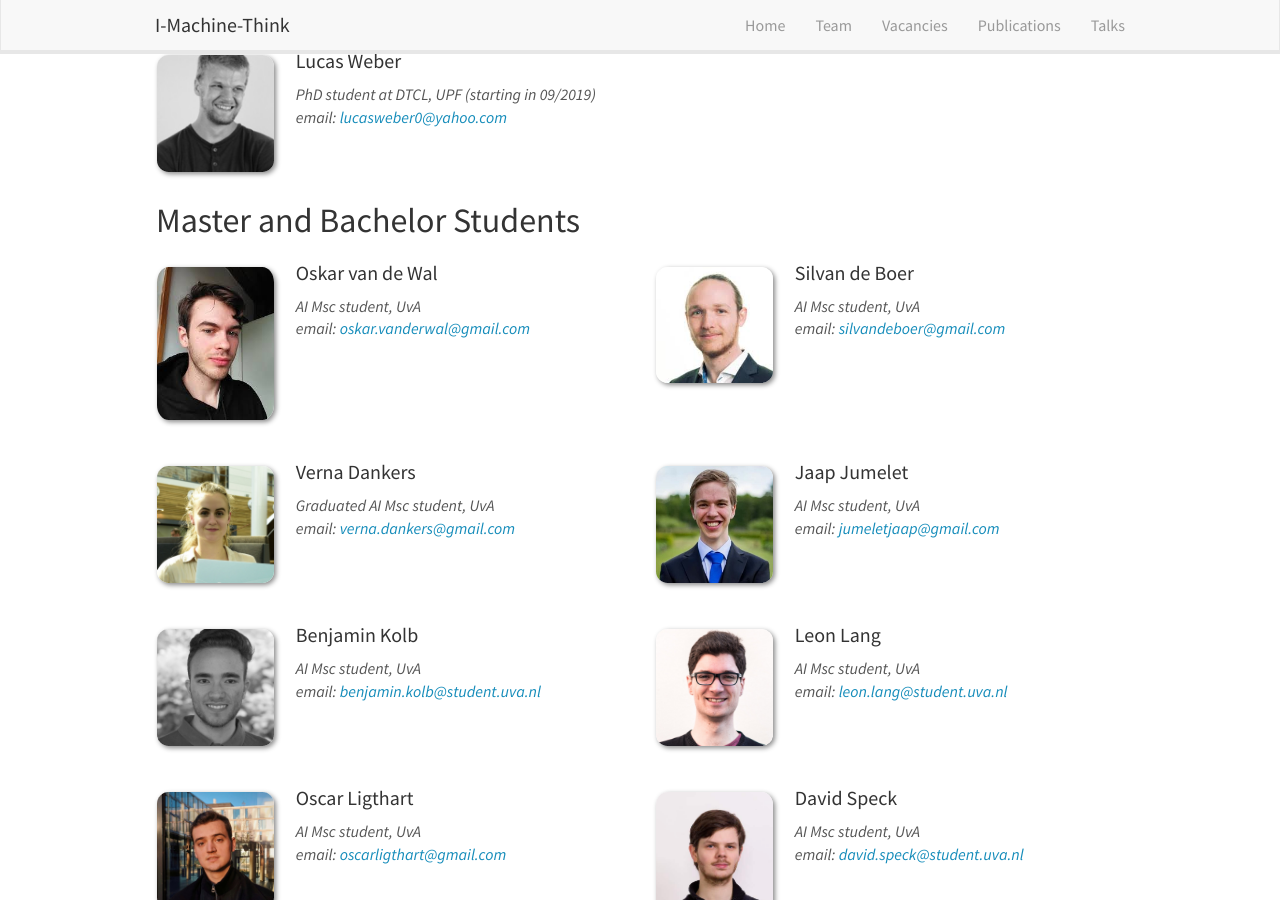
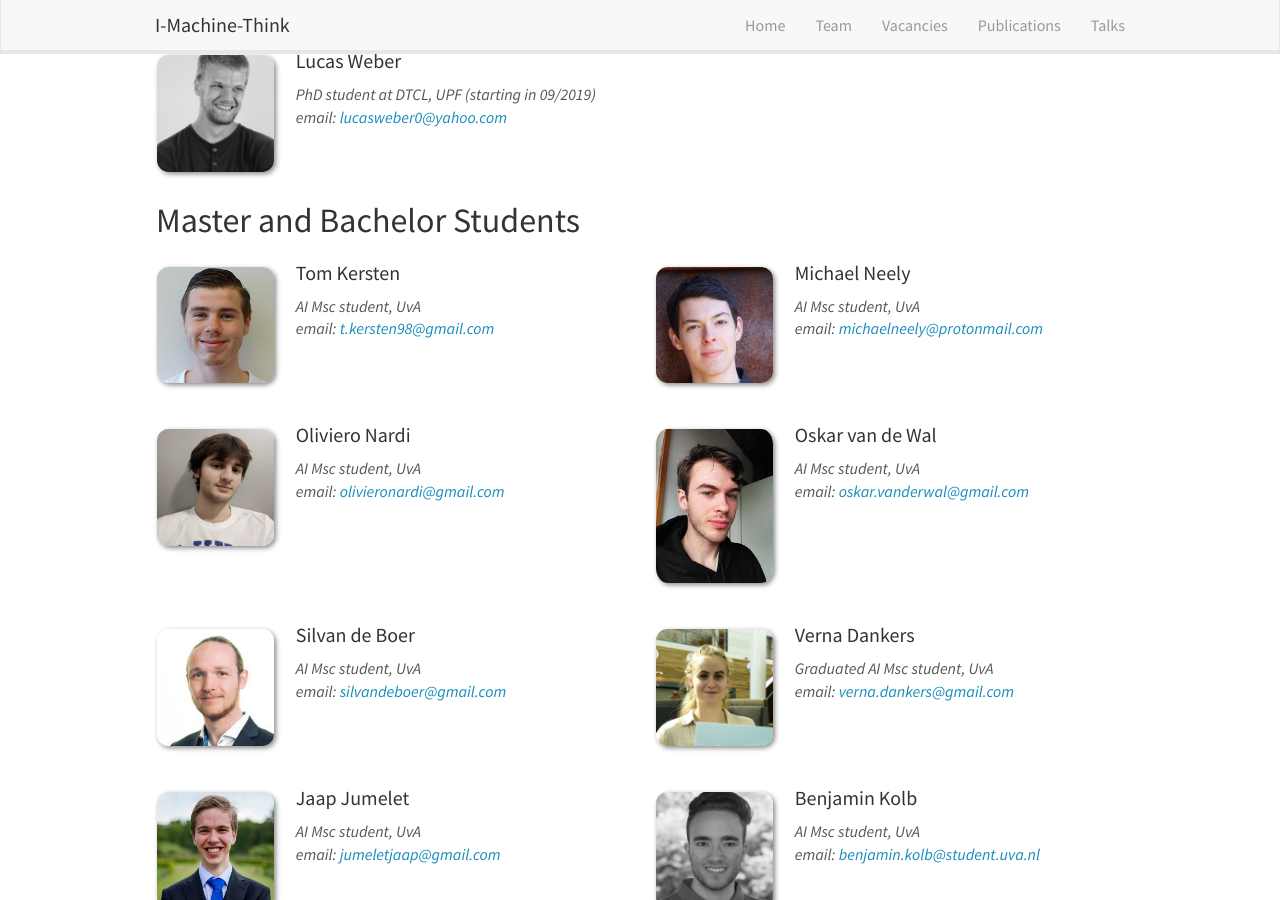
Before and after one commit to i-machine-think/i-machine-think.github.io, a Jekyll site: the page built from _pages/team.md, in a window 1280 px wide and 900 px high, scrolled down 534 px. Built offline with Jekyll 4.4.1, drawn with Linux system fonts in a browser that asks for light colours; nearby versions of some CDN libraries.

Commit message:
Add picture of Oliviero

```diff
--- a/_data/students.yml
+++ b/_data/students.yml
@@ -8,6 +8,21 @@
 #  education3:
 #  education4:
 #
+- name: Tom Kersten
+  photo: TKersten.jpeg
+  info: AI Msc student, UvA
+  email: t.kersten98@gmail.com
+
+- name: Michael Neely
+  photo: MNeely.jpeg
+  info: AI Msc student, UvA
+  email: michaelneely@protonmail.com
+
+- name: Oliviero Nardi
+  photo: ONardi.png
+  info: AI Msc student, UvA
+  email: olivieronardi@gmail.com
+
 - name: Oskar van de Wal
   photo: OvdWal.jpeg
   info: AI Msc student, UvA
```
Also changed, not shown: images/teampic/ONardi.png (added).
